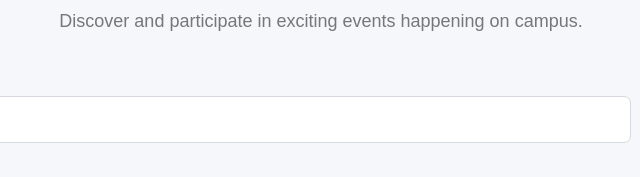
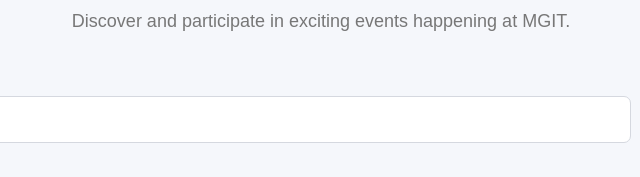
Before and after one commit to gsrestasricse2405u5-svg/Campus-Event-Management-System, a plain HTML site: page frontend/frontend/events.html in a window 1280 px wide. Shown: the part 215-392 px from the top of the page, 319-959 px from the left. Drawn offline with Linux system fonts and the light colour scheme; no server answers.

Commit message:
Updated events page heading

```diff
--- a/frontend/frontend/events.html
+++ b/frontend/frontend/events.html
@@ -40,7 +40,7 @@
         <h1>Campus Events</h1>
 
         <p>
-            Discover and participate in exciting events happening on campus.
+            Discover and participate in exciting events happening at MGIT.
         </p>
 
     </section>
```
